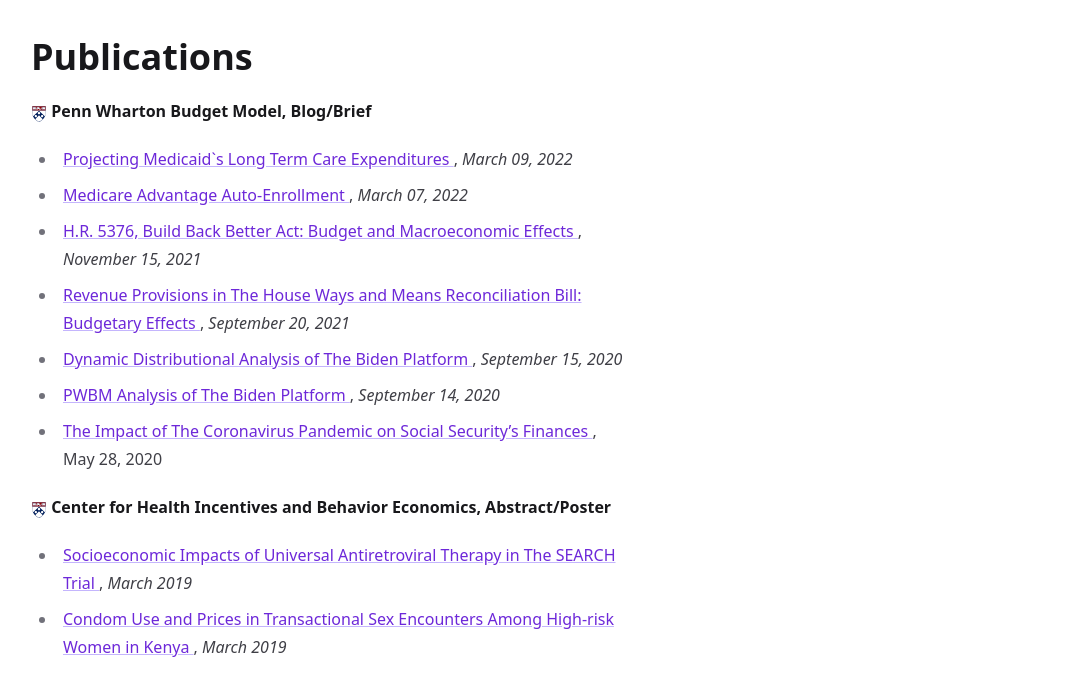
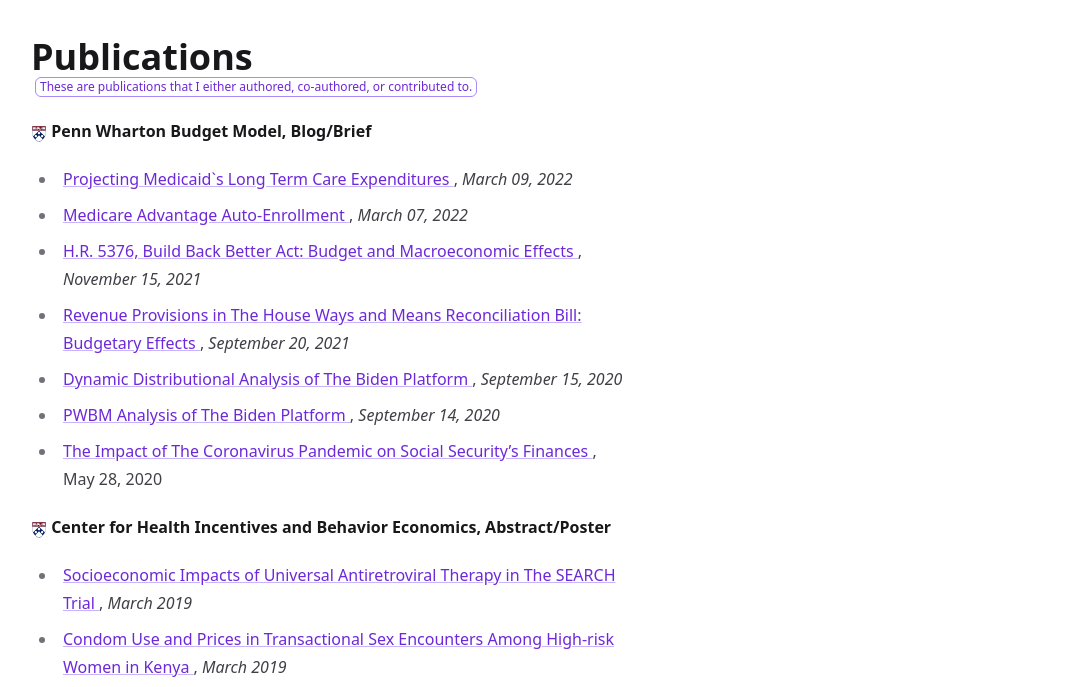
Before and after one commit to yanhe8/yanhe8.github.io, a plain HTML site: page publications/index.html in a window 1280 px wide. Shown: the part 93-780 px from the top of the page, without its empty margins (97-1183 px from the left). Drawn offline with Linux system fonts and the light colour scheme.

Commit message:
add some notes under Publication

```diff
--- a/publications/index.html
+++ b/publications/index.html
@@ -216,7 +216,18 @@
   >
 
     <div class="min-w-0 min-h-0 max-w-prose">
-      <p><strong>
+      <span class="flex">
+  <span
+    class="ltr:ml-1 rtl:mr-1 px-1 py-[1px] text-xs font-normal border rounded-md text-primary-700 dark:text-primary-400 border-primary-400 dark:border-primary-600"
+  >
+
+These are publications that I either authored, co-authored, or contributed to.
+
+  </span>
+</span>
+
+
+<p><strong>
 
   <span class="relative inline-block align-text-bottom icon">
     <?xml version="1.0" encoding="utf-8"?>
```
